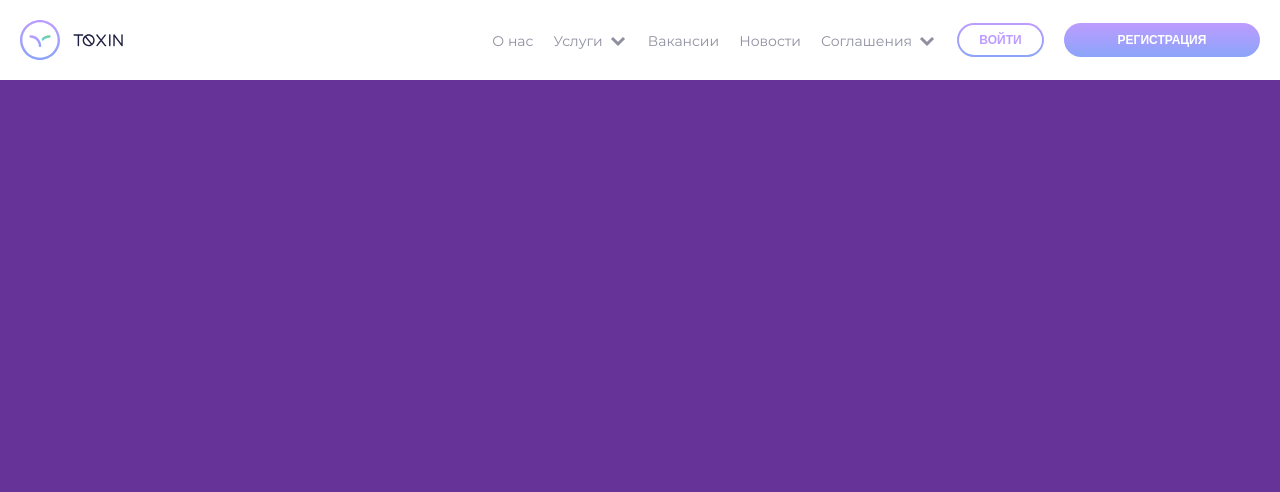
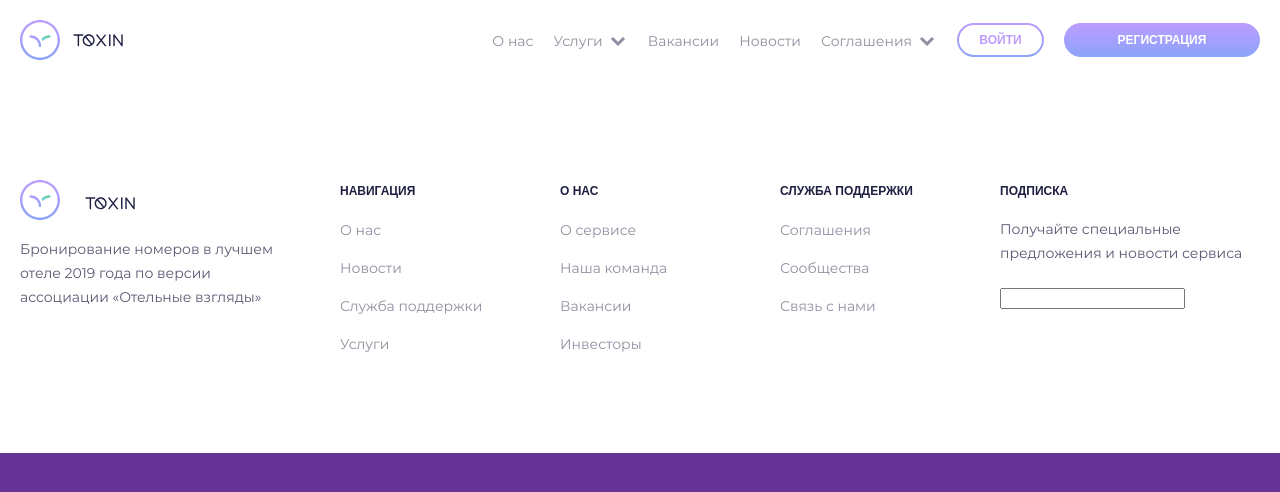
Before and after one commit to Euyevnc/Toxin.react, a React app: page / in a window 1280 px wide. Built offline with nearby package versions, Linux system fonts and the light colour scheme; a web font is replaced by a local one.

Commit message:
header-footer are complete

```diff
--- a/src/components/burger/Burger.tsx
+++ b/src/components/burger/Burger.tsx
@@ -2,7 +2,7 @@ import * as React from 'react';
 
 import "./burger.scss"
 
-export const Burger: React.FunctionComponent<BurgerProps> = ({ menuSelector, activeClass }) => {
+const Burger: React.FunctionComponent<BurgerProps> = ({ menuSelector, activeClass }) => {
   return <span className = "burger" onClick = {handlerBurgerClick}></span>
 
   function handlerBurgerClick(event: React.MouseEvent) {
@@ -10,3 +10,5 @@ export const Burger: React.FunctionComponent<BurgerProps> = ({ menuSelector, act
     document.querySelector(menuSelector).classList.toggle(activeClass)
   }
 }
+
+export default Burger
--- a/src/components/burger/burger.pug
+++ /dev/null
@@ -1 +0,0 @@
-span.js-burger.burger
--- a/src/components/diagram/diagram.scss
+++ b/src/components/diagram/diagram.scss
@@ -61,7 +61,7 @@
   &__legend {
     display: inline-block;
     min-width: 200px;
-    margin-left: 30px;
+    margin-right: 30px;
   }
 
   &__legend-circle {
--- a/src/components/footer/Footer.tsx
+++ b/src/components/footer/Footer.tsx
@@ -1,10 +1,59 @@
 import * as React from 'react';
+import {useSelector} from 'react-redux'
 
-const Footer: React.FunctionComponent = ({  }) => {
+import logoIcon from "../../assets/images/logo-icon-color.svg";
+import logoText from "../../assets/images/logo-text.svg"
+import "./footer.scss"
+
+const Footer: React.FunctionComponent<FooterProps> = ({ blocks }) => {
+
+  const local = useSelector((state: State) => {
+    return state.languages.terms[state.languages.current]
+  })
+
   return (
-      <footer>
-
-      </footer>
+    <footer className = "footer">
+      <div className = "footer__content">
+        <section className = "footer__block footer__block_width_wide">
+          <div className = "footer__sign">
+            <span className = "footer__logo">
+              <img src={logoIcon} alt="logo-icon" className = "header__logo" />
+            </span>
+            <span className = "footer__brand">
+              <img src={logoText} alt="logo-icon" className = "header__brand" />
+            </span>
+          </div>
+          <p className = "footer__text">
+            {local.footerText}
+          </p>
+        </section>
+        {
+          blocks.map( (block, blockIndex) => {
+            return (
+              <section className = "footer__block footer__block_width_slim" key = {blockIndex}>
+                <h3 className = "footer__heading">{block.header}</h3>
+                <ul className="footer__list">
+                  {
+                    block.hrefs.map( (href, hrefIndex) => {
+                      return(
+                        <li className = "footer__list-element">
+                          <a className ="footer__link" href = {href.link} key = {hrefIndex}>{href.name}</a>
+                        </li>
+                      )
+                    })
+                  }
+                </ul>
+              </section>
+            )
+          })
+        }
+        <section className = "footer__block footer__block_width_wide">
+          <h3 className = "footer__heading">{local.subscribe}</h3>
+          <p className = "footer__text">{local.subscribeOffer}</p>
+          <input type="text" />
+        </section>
+      </div>
+    </footer>
   );
 }
 
--- a/src/components/footer/footer.scss
+++ b/src/components/footer/footer.scss
@@ -0,0 +1,107 @@
+@import '../../assets/styles/mixin-font';
+@import '../textfield/textfield.scss';
+
+.footer {
+  background-color: #fff;
+
+  &__content {
+    display: flex;
+    flex-wrap: wrap;
+    align-items: flex-start;
+    justify-content: space-between;
+    max-width: 1400px;
+    margin: auto;
+    padding: 90px 20px 80px;
+  }
+
+  &__heading {
+    margin: 0 0 22px;
+
+    @include default-font(
+      $main-color_darkest,
+      $size-small,
+      $size-small + 3,
+      700,
+      none,
+      uppercase
+    );
+  }
+
+  &__block {
+    margin: 14px 0 0;
+    white-space: 0;
+
+    &_width_wide {
+      max-width: 260px;
+
+      & .footer__heading {
+        margin-bottom: 18px;
+      }
+
+      &:first-child {
+        margin: 10px 0 0;
+      }
+    }
+
+    &_width_slim {
+      min-width: 160px;
+    }
+  }
+
+  &__sign {
+    flex-shrink: 0;
+    margin-bottom: 17px;
+  }
+
+  &__logo {
+    display: inline-block;
+    max-height: 40px;
+    margin-right: 12.5px;
+    vertical-align: middle;
+  }
+
+  &__brand {
+    display: inline-block;
+    max-height: 13px;
+    vertical-align: middle;
+  }
+
+  &__list {
+    margin: 0;
+    padding: 0;
+  }
+
+  &__list-element {
+    min-height: 18px;
+    margin-bottom: 20px;
+    list-style-type: none;
+  }
+
+  &__link {
+    @include default-font(
+      $main-color_lighter,
+      $size: $size-middle,
+      $line: $size-middle + 3
+    );
+
+    text-align: left;
+    text-decoration: none;
+
+    &:hover {
+      color: $main-color;
+    }
+  }
+
+  &__text {
+    display: inline-block;
+    margin: 0 0 23px;
+    vertical-align: baseline;
+    @include default-font($color: $main-color, $line: $size-largest);
+  }
+
+  .textfield__arrow {
+    .arrow {
+      color: $highlight-color;
+    }
+  }
+}
--- a/src/components/menu/Menu.d.tsx
+++ b/src/components/menu/Menu.d.tsx
@@ -2,8 +2,6 @@ declare type MenuProps = {
   elements: Array<MenuElement>
 }
 
-declare type MenuElement = {
-  name: string,
-  href?: string,
+interface MenuElement extends Href {
   submenu ?: Array<MenuElement>
 }
--- a/src/components/menu/Menu.tsx
+++ b/src/components/menu/Menu.tsx
@@ -29,7 +29,7 @@ const Menu: React.FunctionComponent<MenuProps> = ({ elements }) => {
                   element.submenu.map((submenu, indexSubmenu) => {
                     return(
                       <li className="menu__element" key={indexSubmenu}>
-                        <a href={submenu.href}  className="menu__link">{submenu.name}</a>
+                        <a href={submenu.link}  className="menu__link">{submenu.name}</a>
                       </li>
                     )
                   })
@@ -38,7 +38,7 @@ const Menu: React.FunctionComponent<MenuProps> = ({ elements }) => {
             </li>
             :
             <li className="menu__element" key={indexElement}>
-              <a href={element.href}  className="menu__link">{element.name}</a>
+              <a href={element.link}  className="menu__link">{element.name}</a>
             </li>
           )
         })}
--- a/src/pages/index/index.tsx
+++ b/src/pages/index/index.tsx
@@ -5,20 +5,50 @@ import { rootReducer } from '../../redux/rootReducer';
 import {Provider} from 'react-redux'
 
 import Header from '../../components/header/Header';
+import Footer from '../../components/footer/Footer';
+
 import './index.scss';
 
 const store = createStore(rootReducer)
 
 const menuElements = [
-  {name: 'О нас', href:'/about_us/'},
-  {name: 'Услуги', submenu:[{ href:'/services1/', name:'Some'},{href:'/services3/', name:'Some else'}, {href:'/services3/', name:'Nevermind' } ]},
-  {name: 'Вакансии', href:'/list/' },
-  {name: 'Новости', href:'/news/' },
-  {name: 'Соглашения', submenu:[{ href:'/convience1/', name:'Some'},{ href:'/convience2/', name:'Some else' }] }
+  {name: 'О нас', link:'/about_us/'},
+  {name: 'Услуги', submenu:[{ link:'/services1/', name:'Some'},{link:'/services3/', name:'Some else'}, {link:'/services3/', name:'Nevermind' } ]},
+  {name: 'Вакансии', link:'/list/' },
+  {name: 'Новости', link:'/news/' },
+  {name: 'Соглашения', submenu:[{ link:'/convience1/', name:'Some'},{ link:'/convience2/', name:'Some else' }] }
+]
+
+const footerElements = [
+  {
+    header:'Навигация',
+    hrefs:[
+      {link: '/about/', name: 'О нас'},{href: '/news/', name: 'Новости'},
+      {link: '/support/', name: 'Служба поддержки'},{href: '/services/', name: 'Услуги'}
+    ]
+  },
+  {
+    header:'О нас',
+    hrefs:[
+      {link: '/about_service/', name: 'О сервисе'},
+      {link: '/team/', name: 'Наша команда'},
+      {link: 'list/', name: 'Вакансии'},
+      {link: '/investors/', name: 'Инвесторы'}
+    ]
+  },
+  {
+    header:'Служба поддержки',
+    hrefs:[
+      {link: '/convience/', name: 'Соглашения'},
+      {link: '/comm/', name: 'Сообщества'},
+      {link: '/connection/', name: 'Связь с нами'}
+    ]
+  }
 ]
 ReactDOM.render(
   <Provider store = {store}>
     <Header menuElements = {menuElements}/>
+    <Footer blocks = {footerElements}></Footer>
   </Provider>,
   document.getElementById('root')
 );
--- a/src/redux/langReducer.tsx
+++ b/src/redux/langReducer.tsx
@@ -5,11 +5,17 @@ const initialState: Languages = {
   terms: {
     eng: {
       entry: 'entry',
-      registration: 'registration'
+      registration: 'registration',
+      footerText: "Reservation of rooms in the best hotel of 2019 according to the «Hotel Views» Association",
+      subscribe: "subscribe",
+      subscribeOffer: "Receive special offers and service news"
     },
     rus: {
       entry: 'войти',
-      registration: 'регистрация'
+      registration: 'регистрация',
+      footerText: "Бронирование номеров в лучшем отеле 2019 года по версии ассоциации «Отельные взгляды»",
+      subscribe: "подписка",
+      subscribeOffer: "Получайте специальные предложения и новости сервиса"
     }
   }
 }
--- a/types/types.d.ts
+++ b/types/types.d.ts
@@ -7,3 +7,8 @@ declare module "*.svg" {
   const value: any;
   export = value;
 }
+
+declare type Href = {
+  name: string,
+  link?: string
+}
```
Also changed, not shown: src/components/footer/Footer.d.tsx (added, +8 -0 lines), src/components/footer/footer.pug (deleted, +0 -26 lines), src/components/header/Header.tsx (+5 -2 lines).
